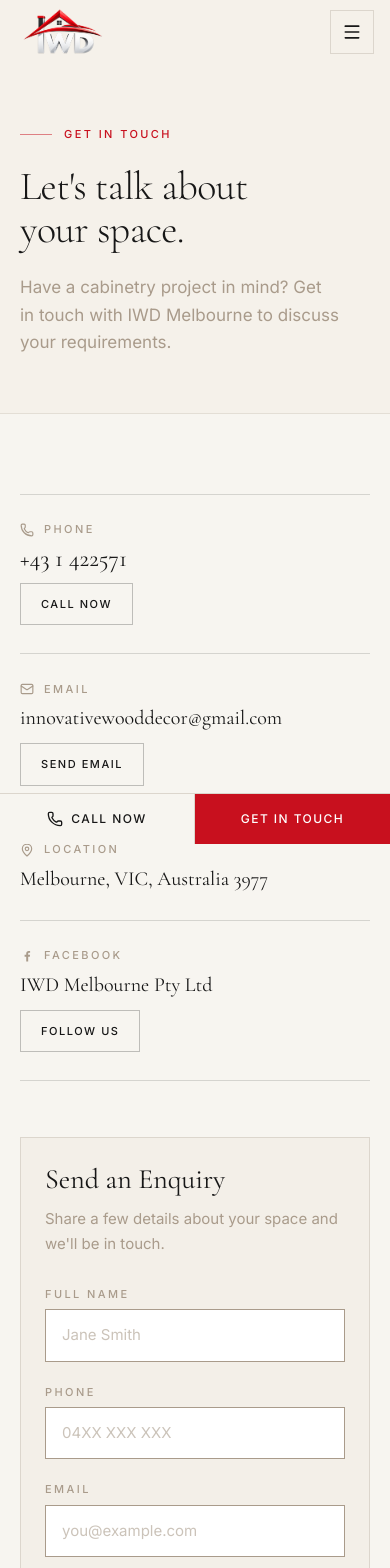
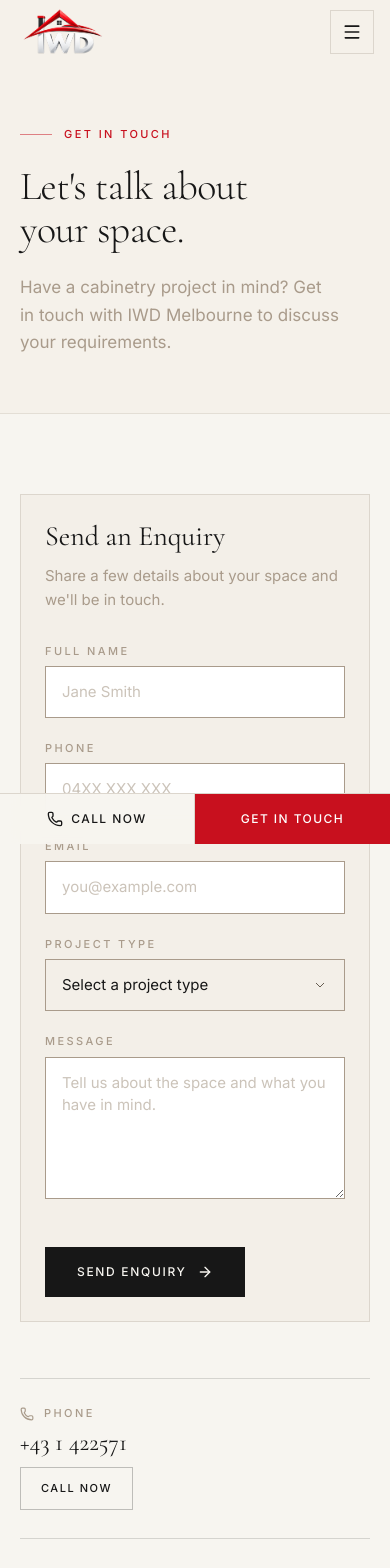
Before and after one commit to Archzen-tech/IWD-Melbourne--WEBSITE, a Next.js app: page /contact in a window 390 px wide. Shown: the top 1568 px of the page. Built offline with nearby package versions, Linux system fonts and the light colour scheme.

Commit message:
Reorder contact section on mobile: Enquiry Form first, Details second

```diff
--- a/components/contact.tsx
+++ b/components/contact.tsx
@@ -21,7 +21,7 @@ export function Contact({
     >
       <div className="grid gap-14 lg:grid-cols-12 lg:gap-16">
         {/* Details */}
-        <Reveal className="lg:col-span-5">
+        <Reveal className="lg:col-span-5 order-2 lg:order-1">
           {showHeading ? (
             <SectionHeading
               eyebrow="Contact"
@@ -103,7 +103,7 @@ export function Contact({
 
         {/* Form */}
         {showForm ? (
-          <Reveal className="lg:col-span-7" delay={100}>
+          <Reveal className="lg:col-span-7 order-1 lg:order-2" delay={100}>
             <div className="bg-muted/50 border-border border p-6 sm:p-9 lg:p-11">
               <h3 className="font-serif text-[1.75rem] leading-tight font-normal">
                 Send an Enquiry
```
